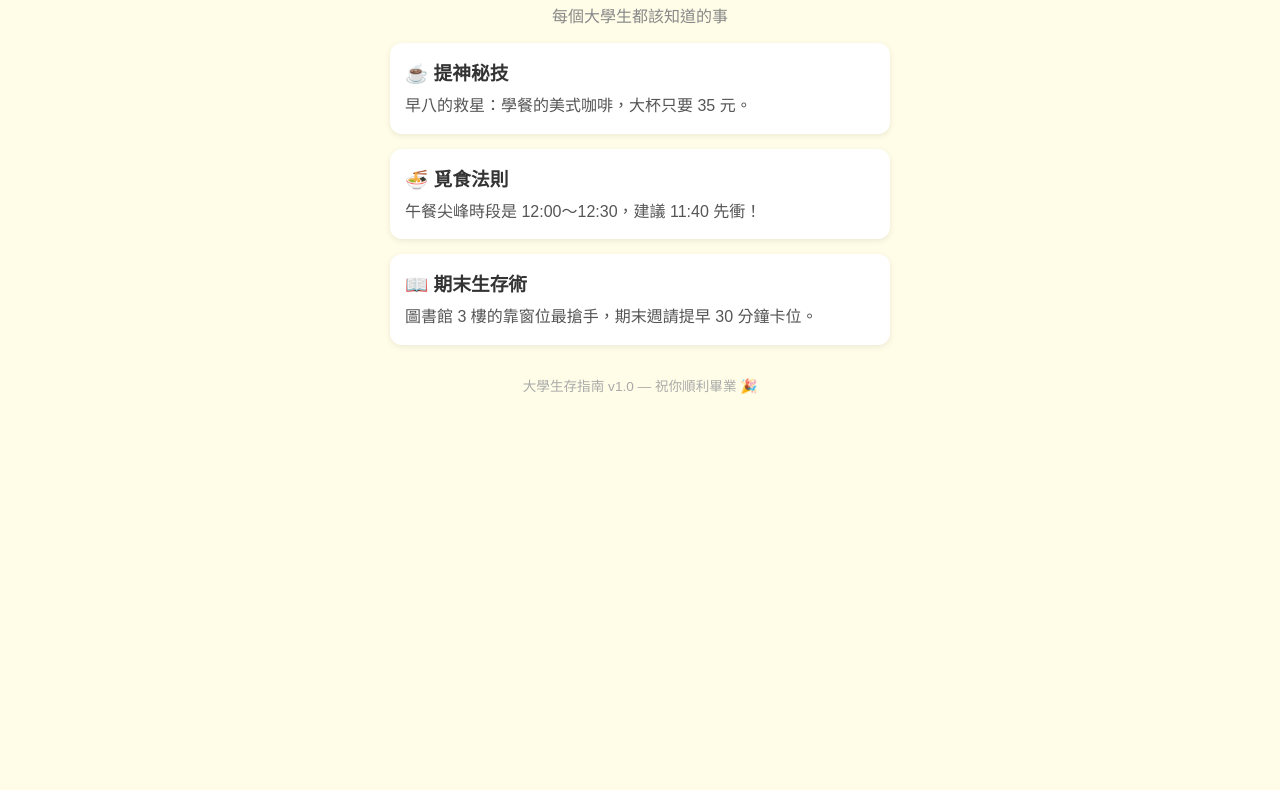
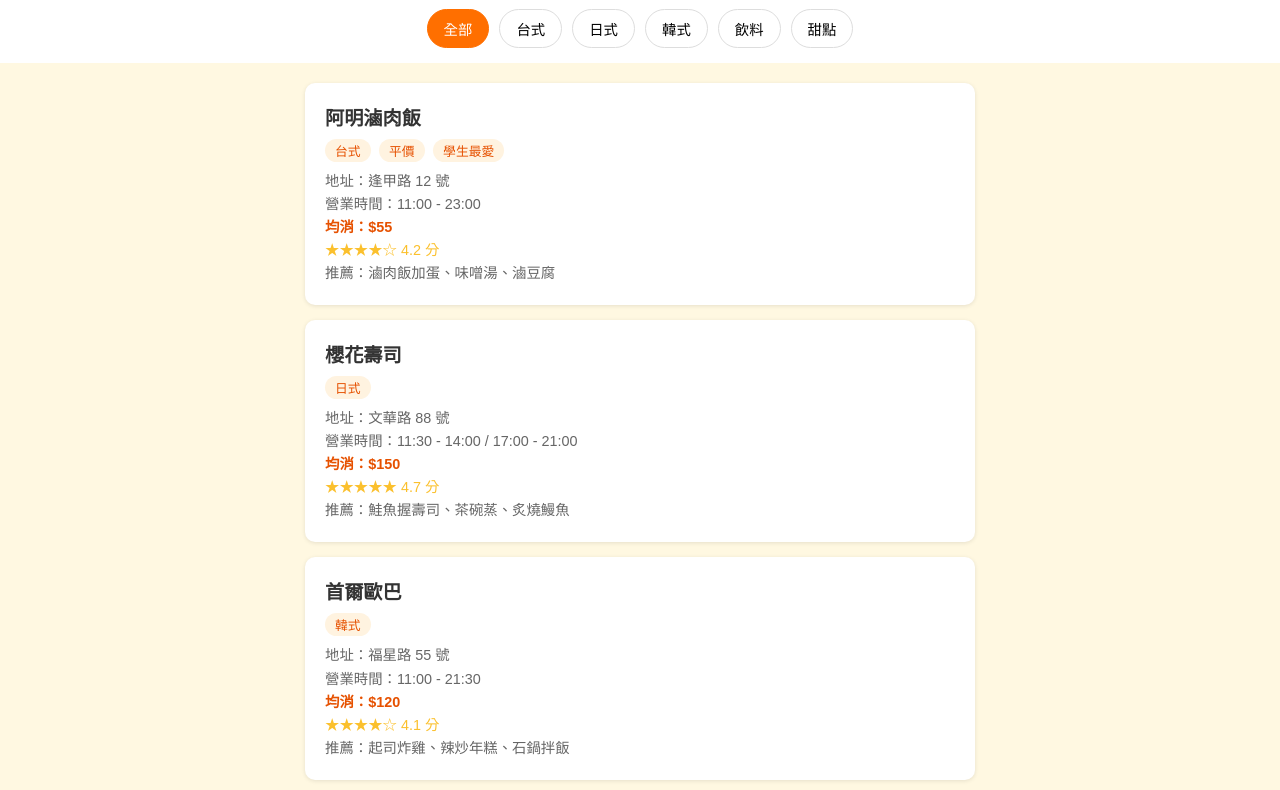
Before and after one commit to yuhsin960404-max/cooperating, a plain HTML site: page index.html in a window 1280 px wide. Shown: the part 118-908 px from the top of the page. Before the commit the page ends 800 px from the top, so only its background shows below. Drawn offline with Linux system fonts and the light colour scheme.

Commit message:
Add files via upload

```diff
--- a/index.html
+++ b/index.html
@@ -3,64 +3,194 @@
 <head>
     <meta charset="UTF-8">
     <meta name="viewport" content="width=device-width, initial-scale=1.0">
-    <title>大學生存指南</title>
+    <title>逢甲美食地圖</title>
     <style>
+        * { margin: 0; padding: 0; box-sizing: border-box; }
+
         body {
             font-family: "Microsoft JhengHei", Arial, sans-serif;
-            max-width: 500px;
-            margin: 30px auto;
-            padding: 20px;
-            background-color: #fffde7;
+            background-color: #fff8e1;
             color: #333;
         }
-        h1 {
+
+        header {
+            background-color: #ff6f00;
+            padding: 20px;
             text-align: center;
-            font-size: 1.6em;
+            border-bottom: 2px solid #e65100;
         }
-        .tip {
+
+        header h1 {
+            color: #ffffff;
+            font-size: 1.8em;
+        }
+
+        header p {
+            color: #fff3e0;
+            margin-top: 5px;
+        }
+
+        .filter-bar {
+            display: flex;
+            justify-content: center;
+            gap: 10px;
+            padding: 15px;
             background-color: #fff;
+            flex-wrap: wrap;
+        }
+
+        .filter-bar button {
+            padding: 8px 16px;
+            border: 1px solid #ddd;
+            border-radius: 20px;
+            background-color: #fff;
+            cursor: pointer;
+            font-size: 0.9em;
+        }
+
+        .filter-bar button.active {
+            background-color: #ff6f00;
+            color: #fff;
+            border-color: #ff6f00;
+        }
+
+        .restaurant-list {
+            max-width: 700px;
+            margin: 20px auto;
+            padding: 0 15px;
+        }
+
+        .restaurant-card {
+            background-color: #fff;
+            border-radius: 10px;
+            padding: 20px;
+            margin-bottom: 15px;
+            box-shadow: 0 1px 4px rgba(0,0,0,0.1);
+        }
+
+        .restaurant-card h2 {
+            font-size: 1.2em;
+            color: #333;
+        }
+
+        .restaurant-card .tag {
+            display: inline-block;
+            background-color: #fff3e0;
+            color: #e65100;
+            padding: 2px 10px;
             border-radius: 12px;
-            padding: 15px;
-            margin: 15px 0;
-            box-shadow: 0 2px 6px rgba(0,0,0,0.08);
+            font-size: 0.8em;
+            margin: 8px 4px 8px 0;
         }
-        .tip h3 {
-            margin: 0 0 8px 0;
-        }
-        .tip p {
-            margin: 0;
-            color: #555;
+
+        .restaurant-card .details {
+            color: #666;
+            font-size: 0.9em;
             line-height: 1.6;
         }
-        .footer {
+
+        .restaurant-card .price {
+            font-weight: bold;
+            color: #e65100;
+        }
+
+        .restaurant-card .rating {
+            color: #fbc02d;
+        }
+
+        footer {
             text-align: center;
+            padding: 20px;
             color: #aaa;
-            margin-top: 30px;
             font-size: 0.85em;
         }
     </style>
 </head>
 <body>
-    <h1>🎓 大學生存指南</h1>
-    <p style="text-align:center; color:#888;">每個大學生都該知道的事</p>
 
-    <div class="tip">
-        <h3>☕ 提神秘技</h3>
-        <p>早八的救星：學餐的美式咖啡，大杯只要 35 元。</p>
+    <header>
+        <h1>逢甲美食地圖 — 夜市特輯</h1>
+        <p>逢甲夜市周邊必吃推薦</p>
+    </header>
+
+    <div class="filter-bar">
+        <button class="active">全部</button>
+        <button>台式</button>
+        <button>日式</button>
+        <button>韓式</button>
+        <button>飲料</button>
+        <button>甜點</button>
     </div>
 
-    <div class="tip">
-        <h3>🍜 覓食法則</h3>
-        <p>午餐尖峰時段是 12:00～12:30，建議 11:40 先衝！</p>
+    <div class="restaurant-list">
+
+        <div class="restaurant-card">
+            <h2>阿明滷肉飯</h2>
+            <span class="tag">台式</span>
+            <span class="tag">平價</span>
+            <span class="tag">學生最愛</span>
+            <div class="details">
+                <p>地址：逢甲路 12 號</p>
+                <p>營業時間：11:00 - 23:00</p>
+                <p class="price">均消：$55</p>
+                <p class="rating">★★★★☆ 4.2 分</p>
+                <p>推薦：滷肉飯加蛋、味噌湯、滷豆腐</p>
+            </div>
+        </div>
+
+        <div class="restaurant-card">
+            <h2>櫻花壽司</h2>
+            <span class="tag">日式</span>
+            <div class="details">
+                <p>地址：文華路 88 號</p>
+                <p>營業時間：11:30 - 14:00 / 17:00 - 21:00</p>
+                <p class="price">均消：$150</p>
+                <p class="rating">★★★★★ 4.7 分</p>
+                <p>推薦：鮭魚握壽司、茶碗蒸、炙燒鰻魚</p>
+            </div>
+        </div>
+
+        <div class="restaurant-card">
+            <h2>首爾歐巴</h2>
+            <span class="tag">韓式</span>
+            <div class="details">
+                <p>地址：福星路 55 號</p>
+                <p>營業時間：11:00 - 21:30</p>
+                <p class="price">均消：$120</p>
+                <p class="rating">★★★★☆ 4.1 分</p>
+                <p>推薦：起司炸雞、辣炒年糕、石鍋拌飯</p>
+            </div>
+        </div>
+
+        <div class="restaurant-card">
+            <h2>茶覺人生</h2>
+            <span class="tag">飲料</span>
+            <div class="details">
+                <p>地址：福星路 33 號</p>
+                <p>營業時間：10:00 - 23:30</p>
+                <p class="price">均消：$50</p>
+                <p class="rating">★★★★☆ 4.0 分</p>
+                <p>推薦：黑糖鮮奶、百香果綠茶、芋頭牛奶</p>
+            </div>
+        </div>
+
+        <div class="restaurant-card">
+            <h2>甜時光</h2>
+            <span class="tag">甜點</span>
+            <div class="details">
+                <p>地址：西安街 7 號</p>
+                <p>營業時間：13:00 - 21:00</p>
+                <p class="price">均消：$95</p>
+                <p class="rating">★★★★☆ 4.3 分</p>
+                <p>推薦：草莓千層、焦糖布丁、抹茶戚風</p>
+            </div>
+        </div>
+
     </div>
 
-    <div class="tip">
-        <h3>📖 期末生存術</h3>
-        <p>圖書館 3 樓的靠窗位最搶手，期末週請提早 30 分鐘卡位。</p>
-    </div>
+    <footer>
+        <p>逢甲美食地圖 &copy; 2025 — 由進階程式設計課程製作</p>
+    </footer>
 
-    <div class="footer">
-        <p>大學生存指南 v1.0 — 祝你順利畢業 🎉</p>
-    </div>
 </body>
 </html>
```
